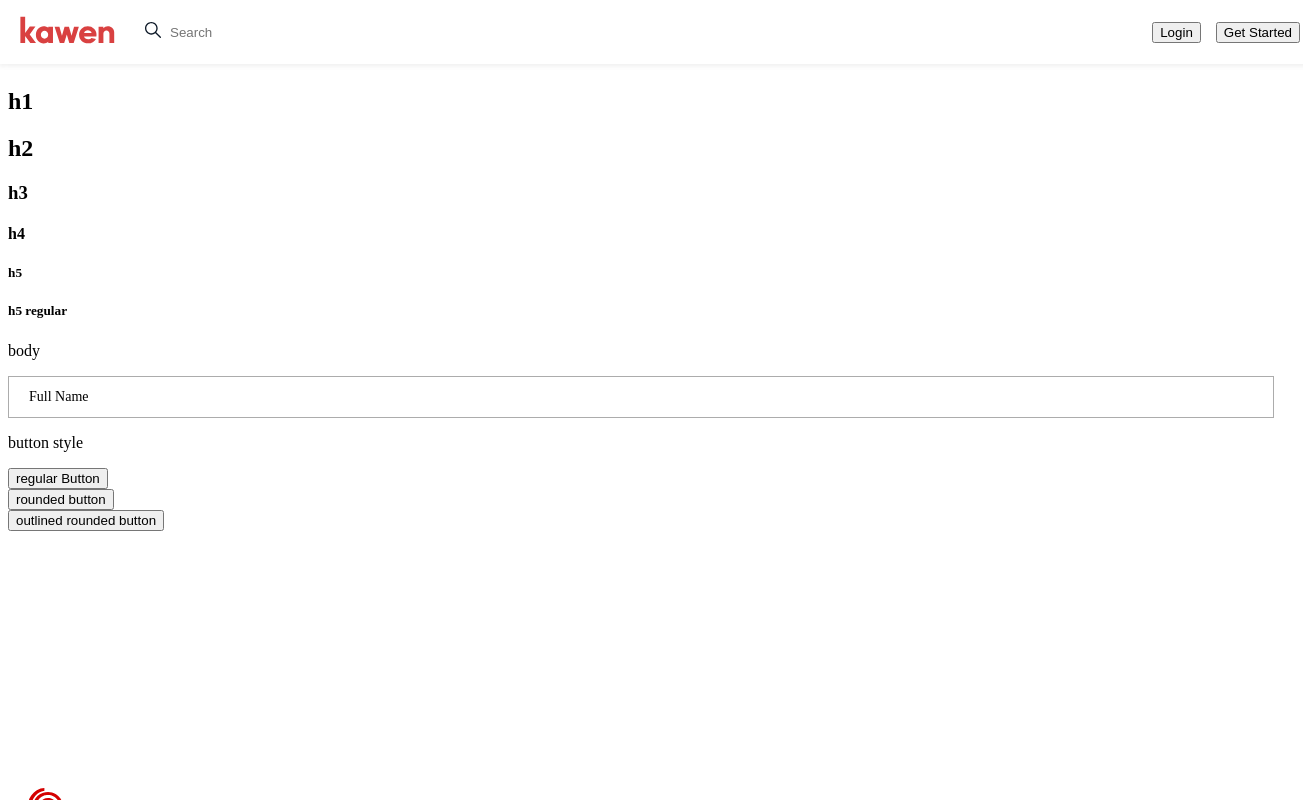
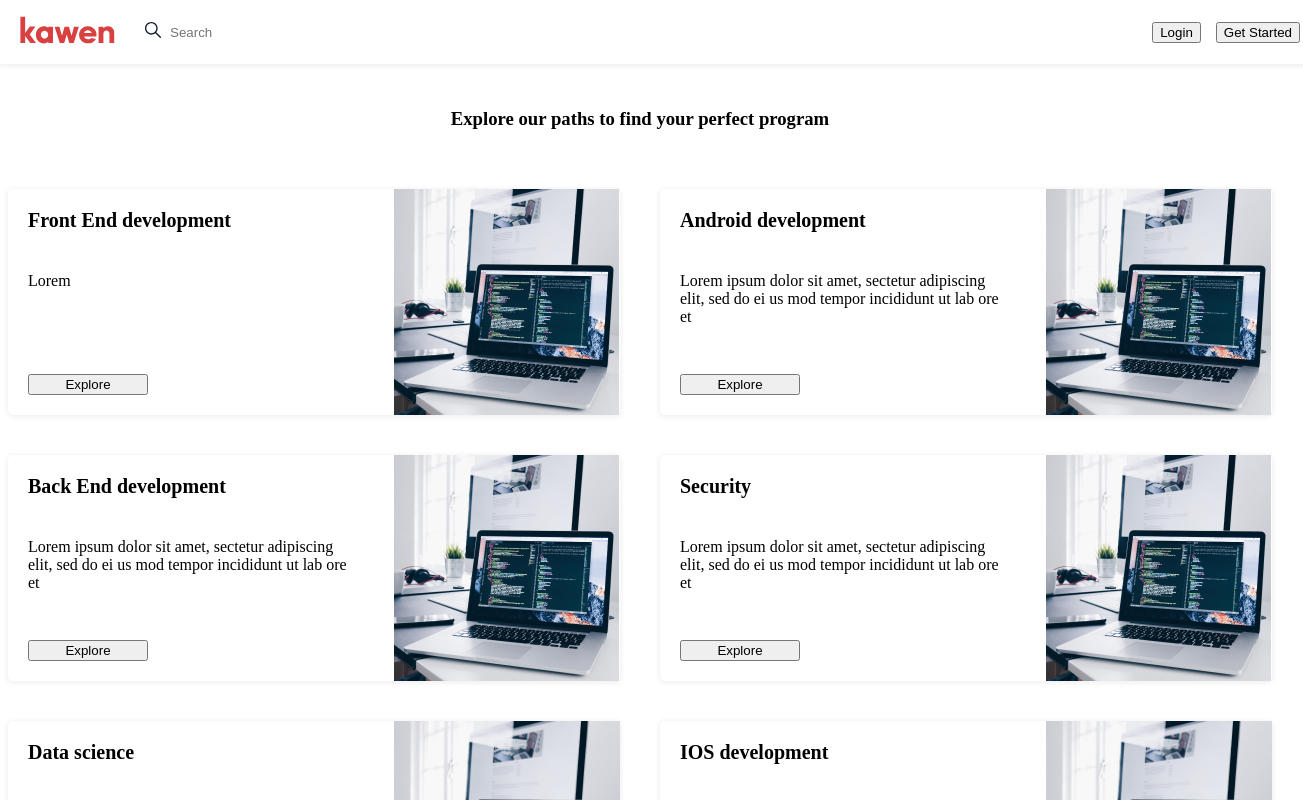
Before and after one commit to MohamedElmdary/kawen, a Next.js app: page / in a window 1280 px wide. Shown: the top 800 px of the page, 1303 px wide, since content can reach past the window. Built offline with nearby package versions, Linux system fonts and the light colour scheme.

Commit message:
Change path for home page

```diff
--- a/pages/index.tsx
+++ b/pages/index.tsx
@@ -1,34 +1,79 @@
-import React, { useState } from 'react';
-import Layout from '../components/layout';
-import InputControl from '../components/inputControl';
+import React from "react";
+import { GetServerSideProps } from "next";
+import Link from "next/link";
+import Layout from "../components/layout";
+import classes from "./Home.module.scss";
 
-const LandingPage: React.FC = () => {
-    const [value, setValue] = useState('');
-    return (
-        <Layout title="Kawen | LandingPage">
-            <h1>h1</h1>
-            <h2>h2</h2>
-            <h3>h3</h3>
-            <h4>h4</h4>
-            <h5>h5</h5>
-            <h5 className="h5-regular">h5 regular</h5>
-            <p>body</p>
-            <InputControl
-                {...{ value }}
-                onChange={(e: any) => setValue(e.target.value)}
-                label="Full Name"
-            />
-            <p className="button">button style</p>
-            <button className="btn">regular Button</button>
-            <br />
-            <button className="btn btn-round">rounded button</button>
-            <br />
-            <button className="btn btn-round btn-outline">
-                outlined rounded button
-            </button>
-            <br />
-        </Layout>
-    );
+interface Field {
+	title: string;
+	description: string;
+	image: string;
+}
+
+type Props = { data: Field[] };
+
+const data: Field[] = [
+	{
+		title: "Front End development",
+		description: "Lorem",
+		image: "/images/home__fieldImg.png",
+	},
+	{
+		title: "Android development",
+		description:
+		"Lorem ipsum dolor sit amet, sectetur adipiscing elit, sed do ei us mod tempor incididunt ut lab ore et",
+		image: "/images/home__fieldImg.png",
+	},
+	{
+		title: "Back End development",
+		description:
+		"Lorem ipsum dolor sit amet, sectetur adipiscing elit, sed do ei us mod tempor incididunt ut lab ore et",
+		image: "/images/home__fieldImg.png",
+	},
+	{
+		title: "Security",
+		description:
+		"Lorem ipsum dolor sit amet, sectetur adipiscing elit, sed do ei us mod tempor incididunt ut lab ore et",
+		image: "/images/home__fieldImg.png",
+	},
+	{
+		title: "Data science",
+		description:
+		"Lorem ipsum dolor sit amet, sectetur adipiscing elit, sed do ei us mod tempor incididunt ut lab ore et Lorem ipsum dolor sit amet, sectetur adipiscing elit, sed do ei us mod tempor incididunt ut lab ore et",
+		image: "/images/home__fieldImg.png",
+	},
+	{
+		title: "IOS development",
+		description:
+		"Lorem ipsum dolor sit amet, sectetur adipiscing elit, sed do ei us mod tempor incididunt ut lab ore et",
+		image: "/images/home__fieldImg.png",
+	},
+];
+
+const Home: React.FC<Props> = ({ data }) => {
+	return (
+		<Layout title="Kawen">
+			<section className={`${classes.Home} container`}>
+				<h1 className="h4">Explore our paths to find your perfect program</h1>
+				{data.map((field: Field) => (
+					<section key={field.title}>
+						<img src={field.image} alt={`${field.title} image`} />
+						<h2>{field.title}</h2>
+						<p>{field.description}</p>
+						<Link href={`/${field.title.split(" ").join("-")}`}>
+							<button className="btn btn-round btn-outline">Explore</button>
+						</Link>
+					</section>
+				))}
+			</section>
+		</Layout>
+	);
 };
 
-export default LandingPage;
+export const getServerSideProps: GetServerSideProps = async () => {
+	return {
+		props: { data },
+	};
+};
+
+export default Home;
```
Also changed, not shown: pages/home/index.tsx (deleted, +0 -79 lines), pages/Home.module.scss (renamed from pages/home/Home.module.scss).
